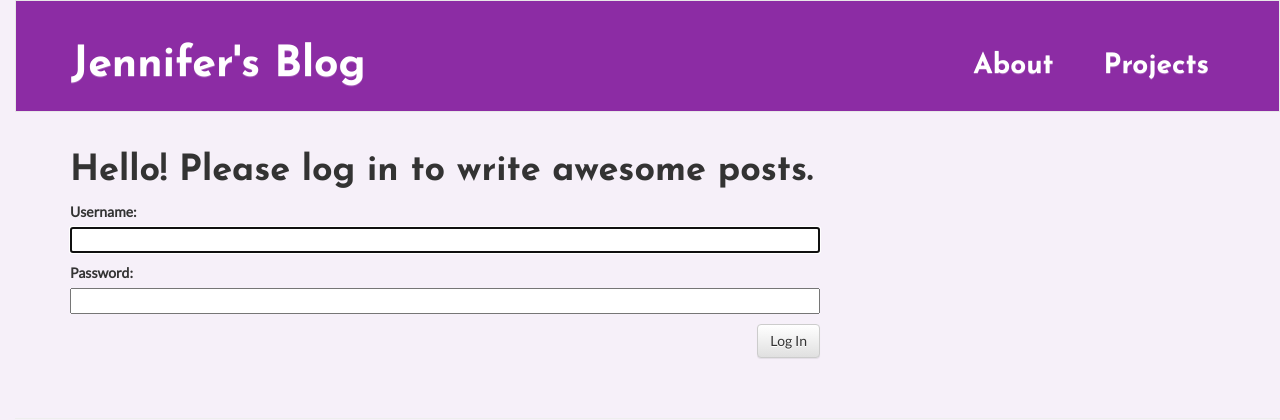
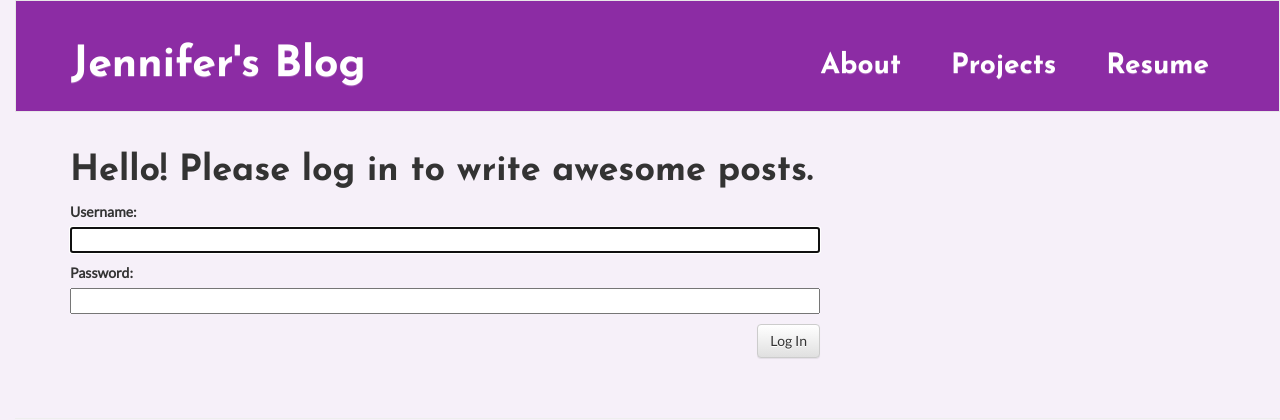
Before and after one commit to jgriffith23/blog-tutorial, a Django app: page /login/ in a window 1280 px wide. Shown: the top 420 px of the page. Run offline with Django 3.2, Linux system fonts and the light colour scheme; some libraries are stand-ins or nearby versions.

Commit message:
Just put resume link in navbar

```diff
--- a/blog/templates/blog/base.html
+++ b/blog/templates/blog/base.html
@@ -35,6 +35,7 @@
           <ul class="nav navbar-nav navbar-right">
             <li><a class="top-menu" href="/about">About</a></li>
             <li><a class="top-menu" href="{% url 'portfolio:project_list' %}">Projects</a></li>
+            <li><a class="top-menu" href="/static/resume/JGDResumeDec2017.pdf">Resume</a></li>
             {% if request.user.is_staff %}
                 <li><a class="top-menu" href="{% url 'blog:post_new' %}">New</a></li>
             {% endif %}
```
